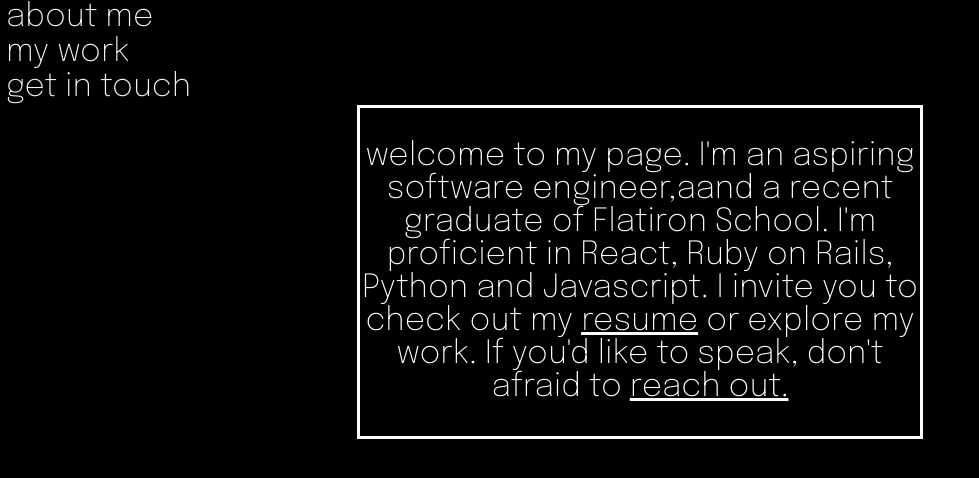
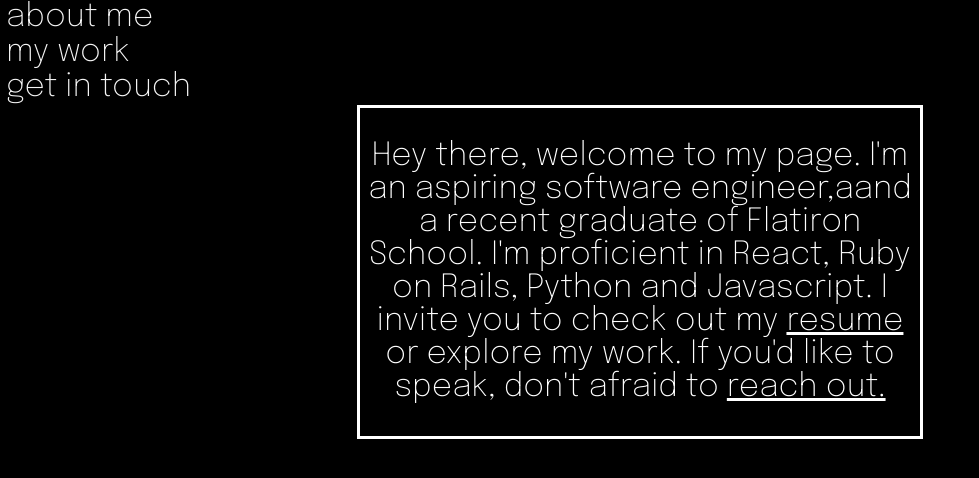
Before and after one commit to mzthomas961/PortfolioWebsite, a React (Create React App) app: page / in a window 1280 px wide. Shown: the top 478 px of the page, without its empty margins (0-979 px from the left). Built offline with nearby package versions, Linux system fonts and the light colour scheme.

Commit message:
fixed bio spelling

```diff
--- a/src/Bio.js
+++ b/src/Bio.js
@@ -4,7 +4,7 @@ import React from 'react';
 function Bio(){
     return(
         <div className="bio" >
-    <p className="bioText"> welcome to my page. I'm an aspiring software engineer,aand a recent graduate of Flatiron School. I'm proficient in React, Ruby on Rails, Python and Javascript.
+    <p className="bioText"> Hey there, welcome to my page. I'm an aspiring software engineer,aand a recent graduate of Flatiron School. I'm proficient in React, Ruby on Rails, Python and Javascript.
                             I invite you to check out my <a href="/resume.pdf" target="_blank"> resume</a> or explore my work. If you'd like to speak,
                             don't afraid to <a href = "mailto: mzthomas96@gmail.com">reach out.</a>
 
```
